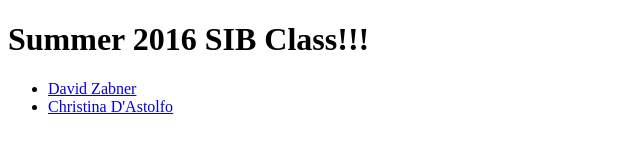
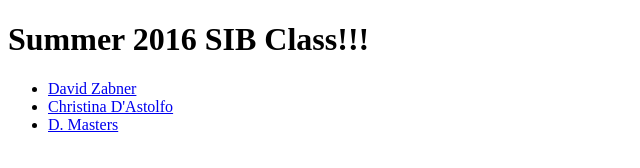
Before and after one commit to nw0428/SibSummer2016, a plain HTML site: page index.html in a window 1280 px wide. Shown: the full height of the page, 0-640 px from the left. Drawn offline with Linux system fonts and the light colour scheme.

Commit message:
ok its done

```diff
--- a/index.html
+++ b/index.html
@@ -9,6 +9,7 @@
     <ul>
     	<li><a href="pages/david.html">David Zabner</a></li>
     	<li><a href="pages/christina.html">Christina D'Astolfo</a></li>
+    	<li><a href="pages/dmasterz.html">D. Masters</a></li>
     </ul>
   </div>
 </center>
```
Also changed, not shown: 3 other files.
